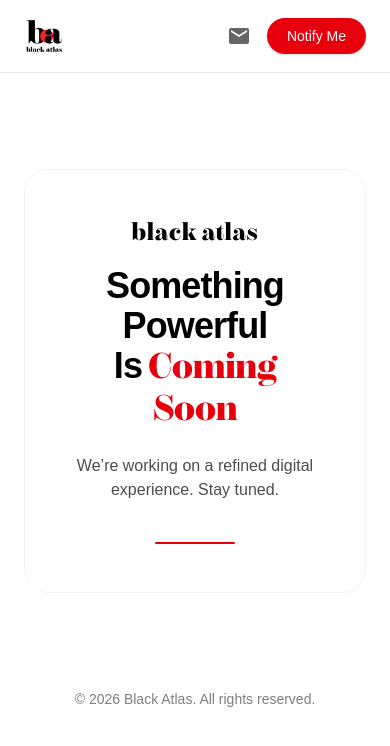
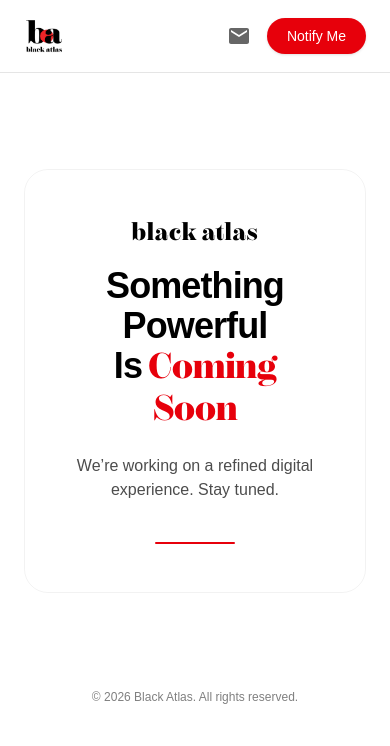
Before and after one commit to blackatlas2026/blackatlasgroup, a Next.js app: page / in a window 390 px wide. Shown: the top 746 px of the page. Built offline with nearby package versions, Linux system fonts and the light colour scheme.

Commit message:
[code] footer text size in mobile

```diff
--- a/app/page.js
+++ b/app/page.js
@@ -66,10 +66,10 @@ export default function Home() {
         </div>
       </section>
 
-      {/* Footer */}
-      <footer className="text-center text-sm text-black/50 pb-6">
+      <footer className="text-center text-xs sm:text-sm text-black/50 pb-4 sm:pb-6">
         © {new Date().getFullYear()} Black Atlas. All rights reserved.
       </footer>
+
     </main>
   );
 }
```
